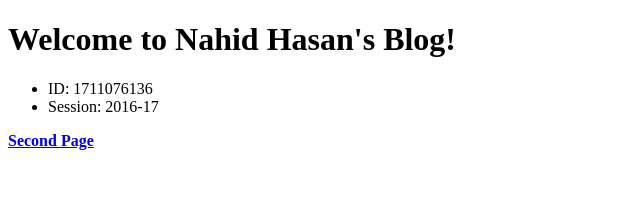
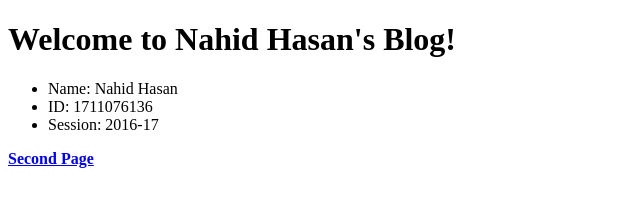
Before and after one commit to rajunahidhasan0/Web-Engg, a plain HTML site: page index.html in a window 1280 px wide. Shown: the whole page, without its empty margins (0-640 px from the left). Drawn offline with Linux system fonts and the light colour scheme.

```diff
--- a/index.html
+++ b/index.html
@@ -7,6 +7,7 @@
 <body>
 	<h1>Welcome to Nahid Hasan's Blog!</h1>
 	<ul>
+		<li>Name: Nahid Hasan</li>
 		<li>ID: 1711076136</li>
 		<li>Session: 2016-17</li>
 	</ul>
```
